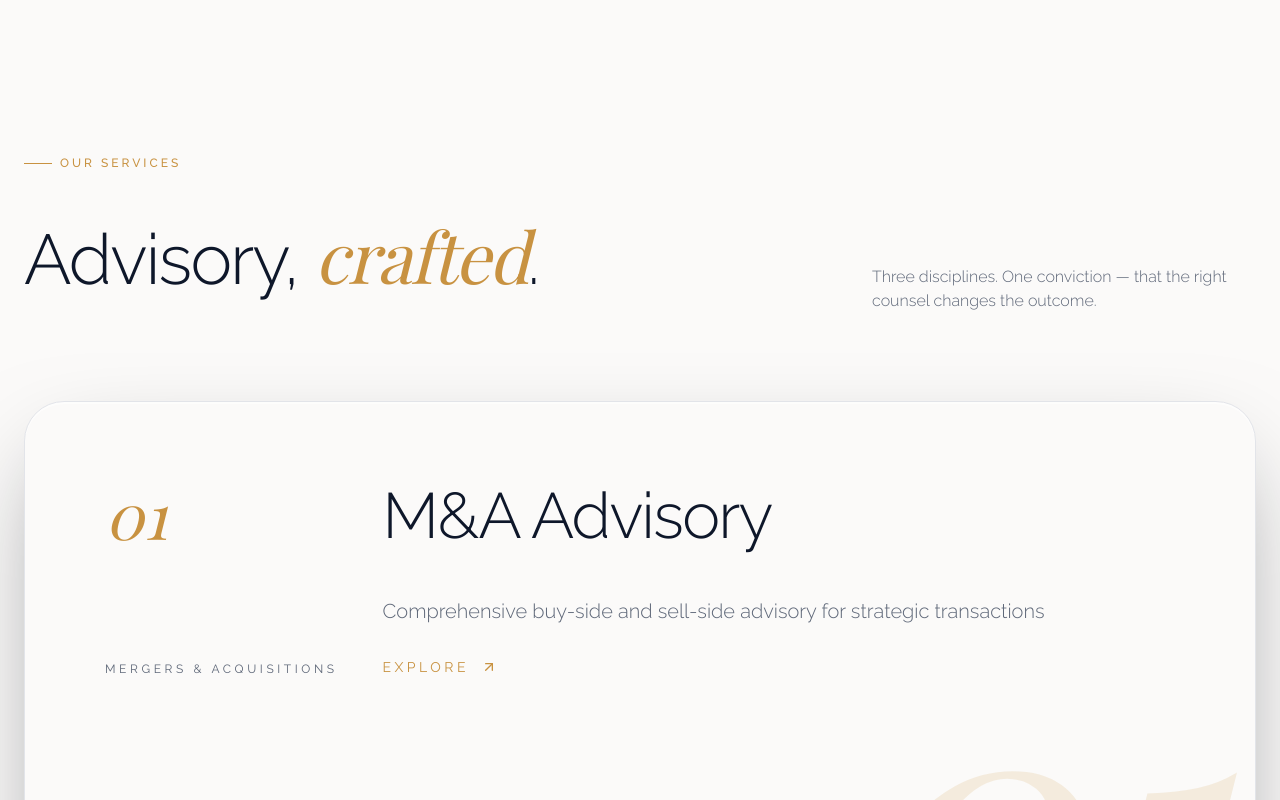
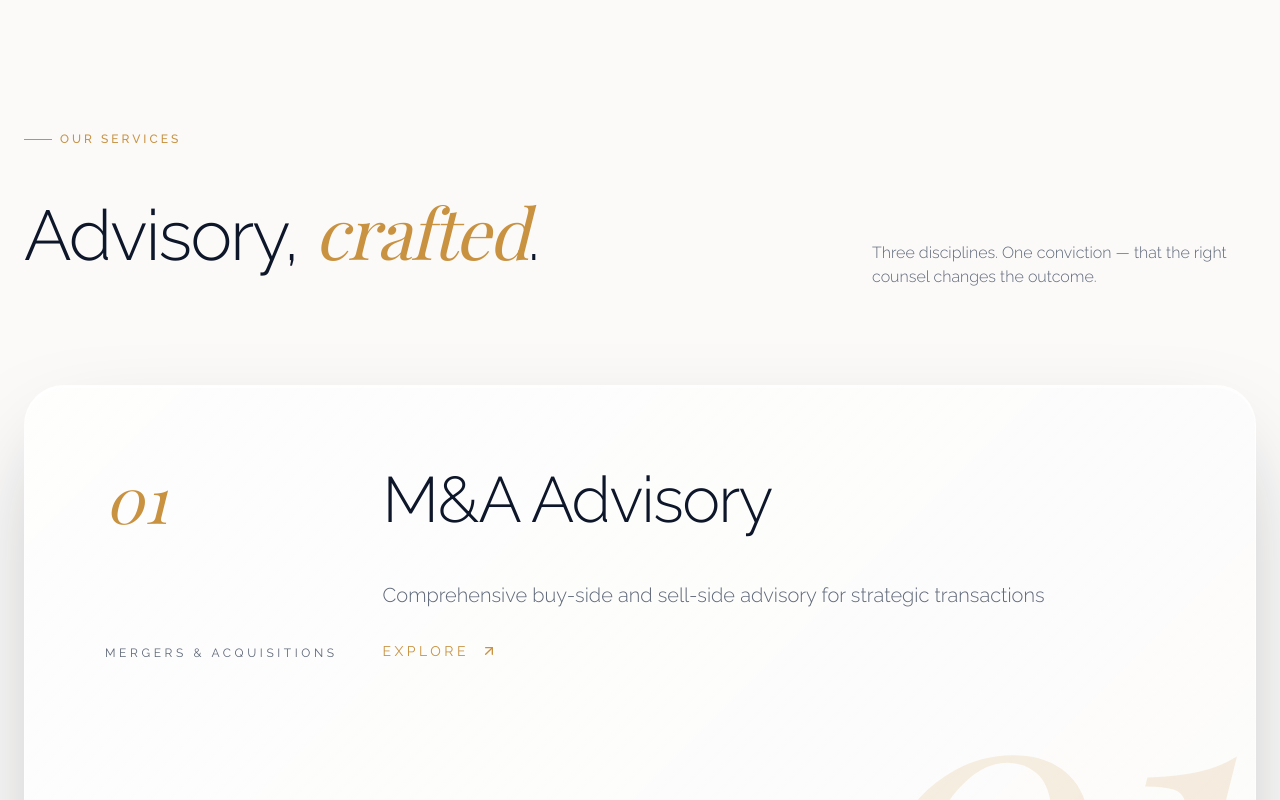
Before and after one commit to LealiaAdvisoryPartners/260617-lealiaap-website, a React (Vite) app: page / in a window 1280 px wide. Shown: the part 1480-2280 px from the top of the page. Built offline with nearby package versions, Linux system fonts and the light colour scheme; the HTML template or start-up script is replaced by a standard one; a web font is replaced by a local one.

Commit message:
Reverted to commit d8174d05d68dc6dca2163d6f2778f40f93f31c68

```diff
--- a/src/components/home/FluidHome.tsx
+++ b/src/components/home/FluidHome.tsx
@@ -1,5 +1,5 @@
 import { motion, useScroll, useTransform, useMotionTemplate, useSpring, MotionValue } from "framer-motion";
-import { useRef, useState, useLayoutEffect } from "react";
+import { useRef } from "react";
 import { Link } from "react-router-dom";
 import { ArrowDown, ArrowUpRight, Mail, Linkedin } from "lucide-react";
 import { useLanguage } from "@/contexts/LanguageContext";
@@ -229,12 +229,10 @@ const ServiceStackCard = ({
   s,
   index,
   total,
-  topPx,
 }: {
   s: { no: string; title: string; desc: string; tag: string; link: string };
   index: number;
   total: number;
-  topPx: number;
 }) => {
   const ref = useRef<HTMLDivElement>(null);
   const { scrollYProgress } = useScroll({ target: ref, offset: ["start start", "end start"] });
@@ -242,25 +240,29 @@ const ServiceStackCard = ({
   const scale = useTransform(scrollYProgress, [0, 1], [1, 0.92]);
   const y = useTransform(scrollYProgress, [0, 1], [0, -40]);
   const rotate = useTransform(scrollYProgress, [0, 1], [0, -2]);
-  const opacity = useTransform(scrollYProgress, [0, 1], [1, 1]);
+  const opacity = useTransform(scrollYProgress, [0, 1], [1, 0.55]);
   // Stagger sticky offset so cards stack with a small reveal of the previous
-  const stagger = index * 20; // px
+  const topOffset = 5 + index * 2.5; // vh
 
   return (
     <div
       ref={ref}
       className="sticky"
-      style={{ top: `${topPx + stagger}px`, zIndex: 10 + index, marginBottom: index === total - 1 ? 0 : "8vh" }}
+      style={{ top: `${topOffset}vh`, zIndex: 10 + index, marginBottom: index === total - 1 ? 0 : "8vh" }}
     >
       <motion.div style={{ scale, y, rotate, opacity }} className="will-change-transform">
         <Link
           to={s.link}
-          className="group relative block overflow-hidden rounded-[2.5rem] p-10 md:p-16 lg:p-20 bg-background"
+          className="group relative block overflow-hidden rounded-[2.5rem] p-10 md:p-16 lg:p-20"
           style={{
             minHeight: "70vh",
-            border: "1px solid hsl(var(--border))",
+            background:
+              "linear-gradient(135deg, hsl(0 0% 100% / 0.7), hsl(0 0% 100% / 0.35))",
+            backdropFilter: "blur(24px) saturate(150%)",
+            WebkitBackdropFilter: "blur(24px) saturate(150%)",
+            border: "1px solid hsl(0 0% 100% / 0.55)",
             boxShadow:
-              "0 40px 100px -30px hsl(220 30% 8% / 0.5), 0 2px 0 hsl(0 0% 100% / 0.6) inset",
+              "0 40px 100px -30px hsl(220 30% 8% / 0.35), 0 2px 0 hsl(0 0% 100% / 0.6) inset",
           }}
         >
           {/* hover gold wash */}
@@ -329,20 +331,6 @@ const ServiceStackCard = ({
 
 const ActServices = () => {
   const { t, language } = useLanguage();
-  const headerRef = useRef<HTMLDivElement>(null);
-  const [stickyTop, setStickyTop] = useState(120);
-
-  useLayoutEffect(() => {
-    const NAV_H = 80; // matches Navigation h-20
-    const GAP = 12; // small breathing room below header
-    const compute = () => {
-      const h = headerRef.current?.offsetHeight ?? 0;
-      setStickyTop(NAV_H + h + GAP);
-    };
-    compute();
-    window.addEventListener("resize", compute);
-    return () => window.removeEventListener("resize", compute);
-  }, []);
 
   const services = [
     {
@@ -371,17 +359,12 @@ const ActServices = () => {
   return (
     <section className="relative px-6 py-20 md:py-28">
       <div className="max-w-7xl mx-auto">
-        <div
-          ref={headerRef}
-          className="sticky z-30 -mx-6 px-6 pt-6 pb-8 md:pb-10 bg-background"
-          style={{ top: "5rem" }}
-        >
         <motion.div
           initial={{ opacity: 0, y: 30 }}
           whileInView={{ opacity: 1, y: 0 }}
           viewport={{ once: true, margin: "-100px" }}
           transition={{ duration: 1, ease: [0.16, 1, 0.3, 1] }}
-            className="flex flex-col md:flex-row md:items-end md:justify-between gap-6"
+          className="mb-16 md:mb-24 flex flex-col md:flex-row md:items-end md:justify-between gap-6"
         >
           <div>
             <span className="eyebrow mb-4">{t("services.title")}</span>
@@ -399,11 +382,10 @@ const ActServices = () => {
             Three disciplines. One conviction — that the right counsel changes the outcome.
           </p>
         </motion.div>
-        </div>
 
-        <div className="relative mt-8 md:mt-12">
+        <div className="relative">
           {services.map((s, i) => (
-            <ServiceStackCard key={s.no} s={s} index={i} total={services.length} topPx={stickyTop} />
+            <ServiceStackCard key={s.no} s={s} index={i} total={services.length} />
           ))}
         </div>
 
@@ -435,7 +417,7 @@ const TeamCard = ({ member, index, role, href }: { member: TeamMember; index: nu
       className={`group ${index === 1 ? "md:mt-32" : ""}`}
     >
       <Link to={href} className="block">
-          <div className="relative overflow-hidden rounded-[2rem] bg-secondary aspect-[4/5] max-w-[280px] md:max-w-[340px] lg:max-w-none mx-auto lg:mx-0">
+        <div className="relative overflow-hidden rounded-[2rem] bg-secondary aspect-[4/5]">
           <motion.img
             src={member.image}
             alt={member.name}
@@ -469,7 +451,7 @@ const ActTeam = () => {
 
   return (
     <section className="relative py-20 md:py-28 px-6">
-      <div className="max-w-5xl mx-auto">
+      <div className="max-w-7xl mx-auto">
         <motion.div
           initial={{ opacity: 0, y: 30 }}
           whileInView={{ opacity: 1, y: 0 }}
@@ -489,7 +471,7 @@ const ActTeam = () => {
           </p>
         </motion.div>
 
-        <div className="grid grid-cols-1 md:grid-cols-2 gap-8 md:gap-10">
+        <div className="grid grid-cols-1 md:grid-cols-2 gap-12 md:gap-16">
           {teamMembers.map((m, i) => (
             <TeamCard key={m.id} member={m} index={i} role={t("teampage.role")} href={`${buildPath(language, "/team")}#${m.id}`} />
           ))}
--- a/src/pages/Team.tsx
+++ b/src/pages/Team.tsx
@@ -89,10 +89,10 @@ const Team = () => {
                 whileInView={{ opacity: 1, y: 0 }}
                 viewport={{ once: true, margin: "-100px" }}
                 transition={{ duration: 0.8 }}
-                className="grid grid-cols-1 md:grid-cols-12 gap-10 lg:gap-16 items-center"
+                className="grid grid-cols-1 lg:grid-cols-12 gap-10 lg:gap-16 items-center"
               >
                 {/* Image */}
-                <div className={`md:col-span-5 ${!isEven ? "md:order-2" : ""}`}>
+                <div className={`lg:col-span-5 ${!isEven ? "lg:order-2" : ""}`}>
                   <motion.div
                     initial={{ scale: 0.95, opacity: 0 }}
                     whileInView={{ scale: 1, opacity: 1 }}
@@ -107,11 +107,11 @@ const Team = () => {
                           : "bg-gradient-to-bl from-primary/15 to-accent/15"
                       }`}
                     />
-                    <div className="relative overflow-hidden rounded-2xl shadow-[var(--shadow-elegant)] max-w-sm mx-auto md:max-w-none md:mx-0">
+                    <div className="relative overflow-hidden rounded-2xl shadow-[var(--shadow-elegant)]">
                       <img
                         src={member.image}
                         alt={member.name}
-                        className="w-full aspect-[3/4] object-cover transition-transform duration-[1.4s] ease-out group-hover:scale-[1.04]"
+                        className="w-full aspect-[4/5] object-cover transition-transform duration-[1.4s] ease-out group-hover:scale-[1.04]"
                       />
                       <div className="absolute inset-0 bg-gradient-to-t from-primary/20 via-transparent to-transparent" />
                     </div>
@@ -124,7 +124,7 @@ const Team = () => {
                 </div>
 
                 {/* Content */}
-                <div className={`md:col-span-7 ${!isEven ? "md:order-1" : ""}`}>
+                <div className={`lg:col-span-7 ${!isEven ? "lg:order-1" : ""}`}>
                   <span className="eyebrow mb-5">Partner</span>
                   <h2 className="text-3xl md:text-4xl lg:text-5xl font-heading font-light text-primary tracking-tight mt-4 mb-3 leading-tight">
                     {member.name}
```
Lines whose indentation alone changed are shown as unchanged.
